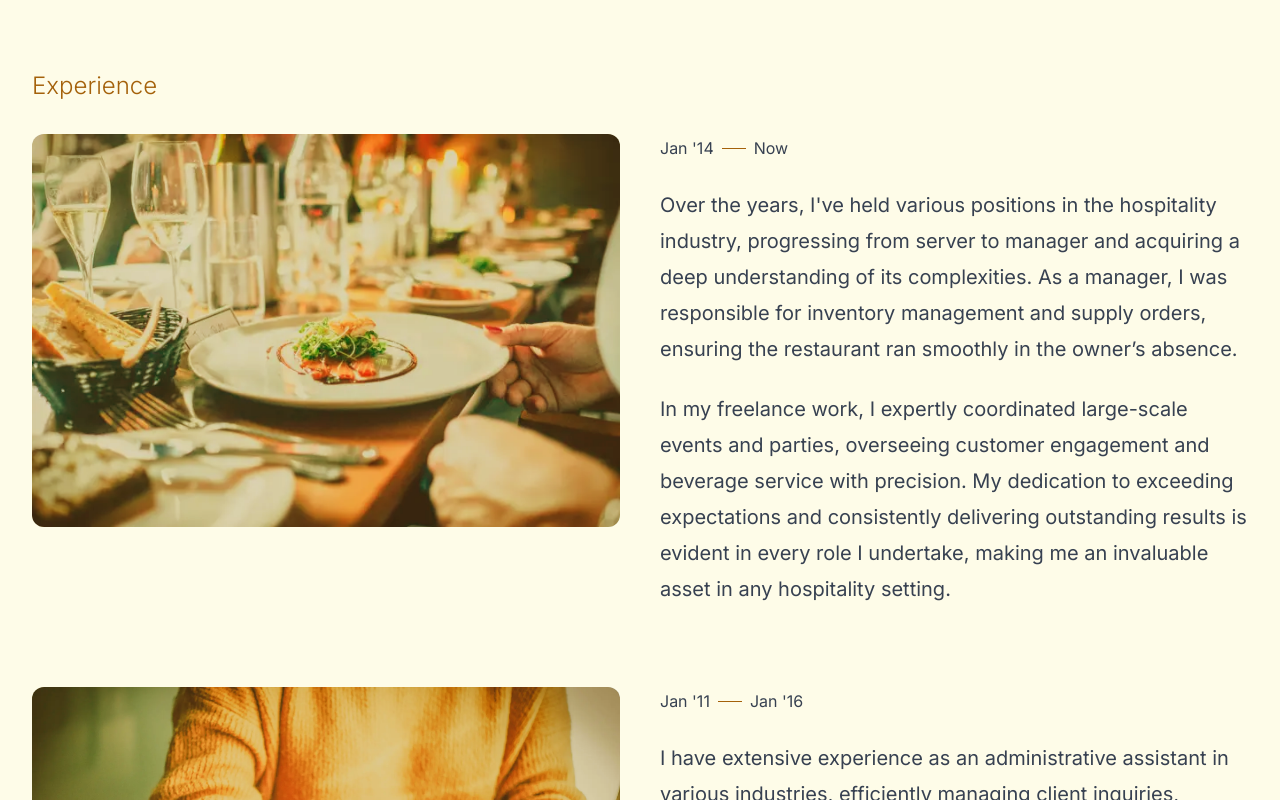
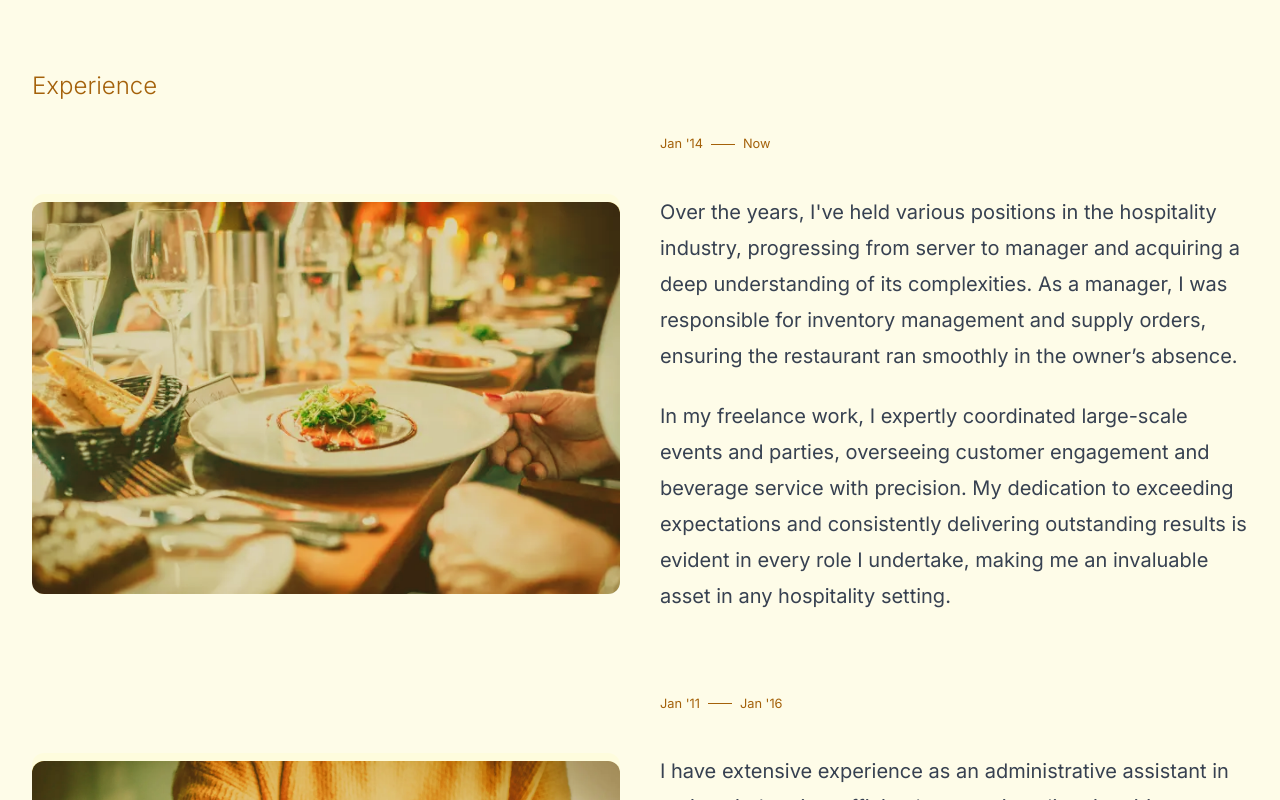
Before and after one commit to josephdburdick/katherinesfrench, a Next.js app: page / in a window 1280 px wide. Shown: the part 800-1600 px from the top of the page. Built offline with nearby package versions, Linux system fonts and the light colour scheme.

Commit message:
Apply grid tweak for better alignment

```diff
--- a/src/app/_content/Experience.tsx
+++ b/src/app/_content/Experience.tsx
@@ -13,9 +13,12 @@ export default function Experience() {
   const renderRole = (role: Role, key: number) => (
     <li key={`role-${key}`}>
       <div className="grid items-start justify-center gap-10 md:grid-cols-2">
-        <span className="relative">
+        <small className="md:col-start-2 md:row-start-1 md:text-right">
+          <DateSpan date={role.date} />
+        </small>
+        <span className="relative md:row-start-2 md:pt-2">
           <Image
-            className="rounded-xl"
+            className="w-full rounded-xl"
             objectFit="cover"
             src={role.picture.src}
             alt={role.picture.alt}
@@ -24,12 +27,9 @@ export default function Experience() {
           />
           <span className="absolute inset-0 rounded-xl bg-primary/50 mix-blend-soft-light"></span>
         </span>
-        <div className="prose space-y-4 lg:prose-lg xl:prose-xl">
-          <small>
-            <DateSpan date={role.date} />
-          </small>
+        <div className="prose space-y-4 lg:prose-lg xl:prose-xl md:row-start-2">
           <div
-            className="text-pretty"
+            className="text-pretty [&>p]:mt-0"
             dangerouslySetInnerHTML={{
               __html: convertNewLinesToHTML(role.description),
             }}
```
